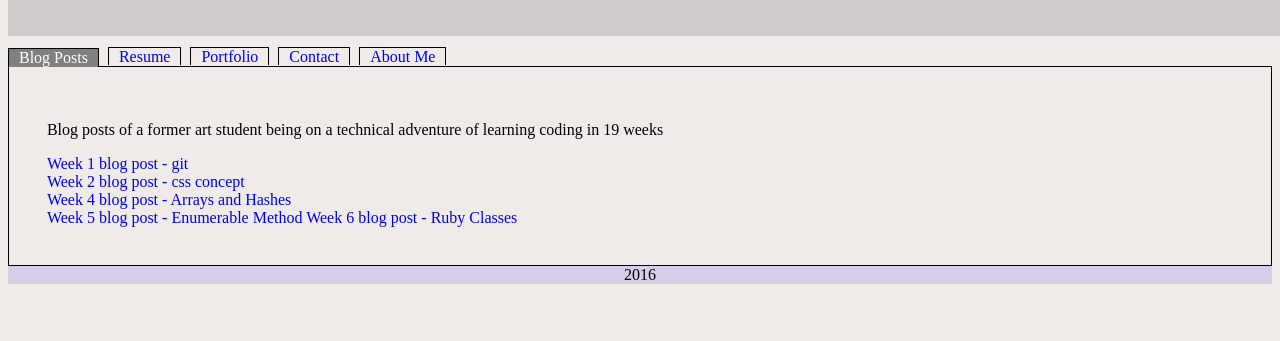
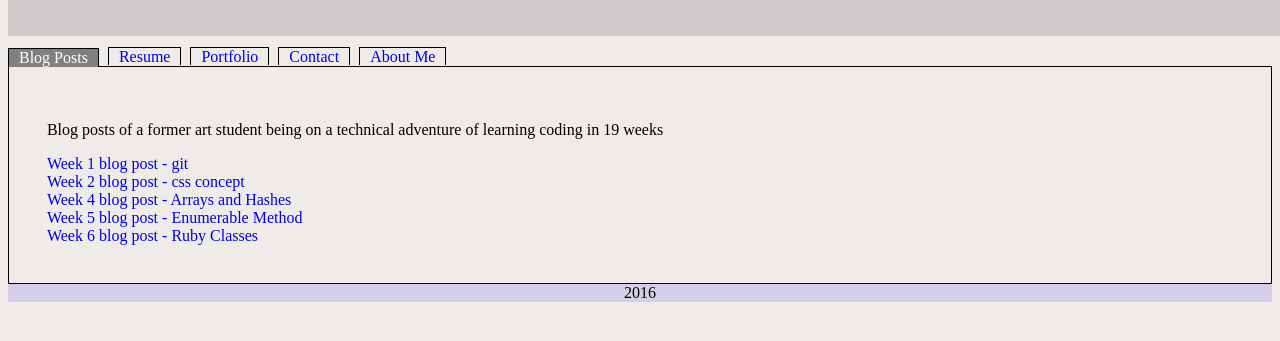
Before and after one commit to vagabondering/vagabondering.github.io, a plain HTML site: page index.html in a window 1280 px wide. Shown: the part 77-418 px from the top of the page. Drawn offline with Linux system fonts and the light colour scheme.

Commit message:
Fix blog 6 link position

```diff
--- a/index.html
+++ b/index.html
@@ -41,7 +41,7 @@
 
       <a id="link" href="http://vagabondering.github.io/blog/arrays-hashes.html"/>Week 4 blog post - Arrays and Hashes</a><br>
 
-      <a id="link" href="http://vagabondering.github.io/blog/enumerable-methods.html"/>Week 5 blog post - Enumerable Method</a>
+      <a id="link" href="http://vagabondering.github.io/blog/enumerable-methods.html"/>Week 5 blog post - Enumerable Method</a><br>
 
       <a id="link" href="http://vagabondering.github.io/blog/ruby-classes.html"/>Week 6 blog post - Ruby Classes</a>
 
```
